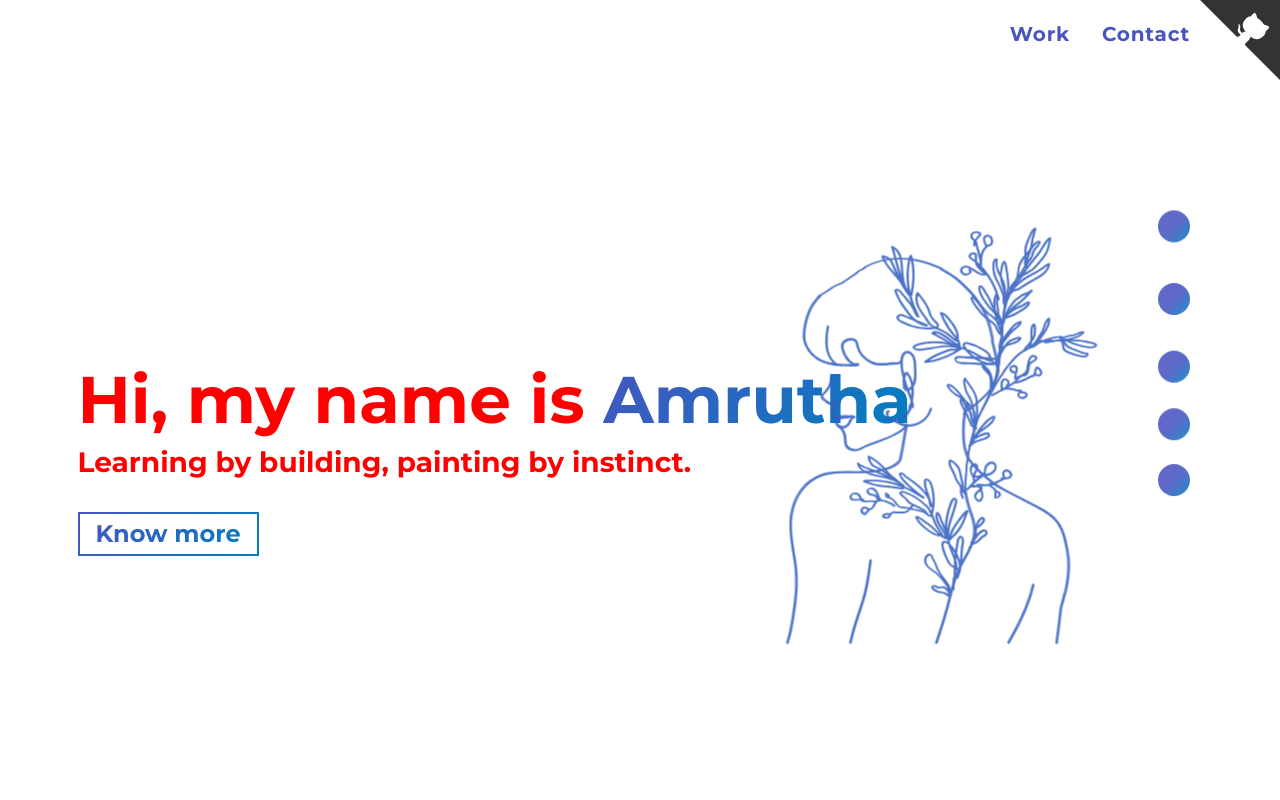
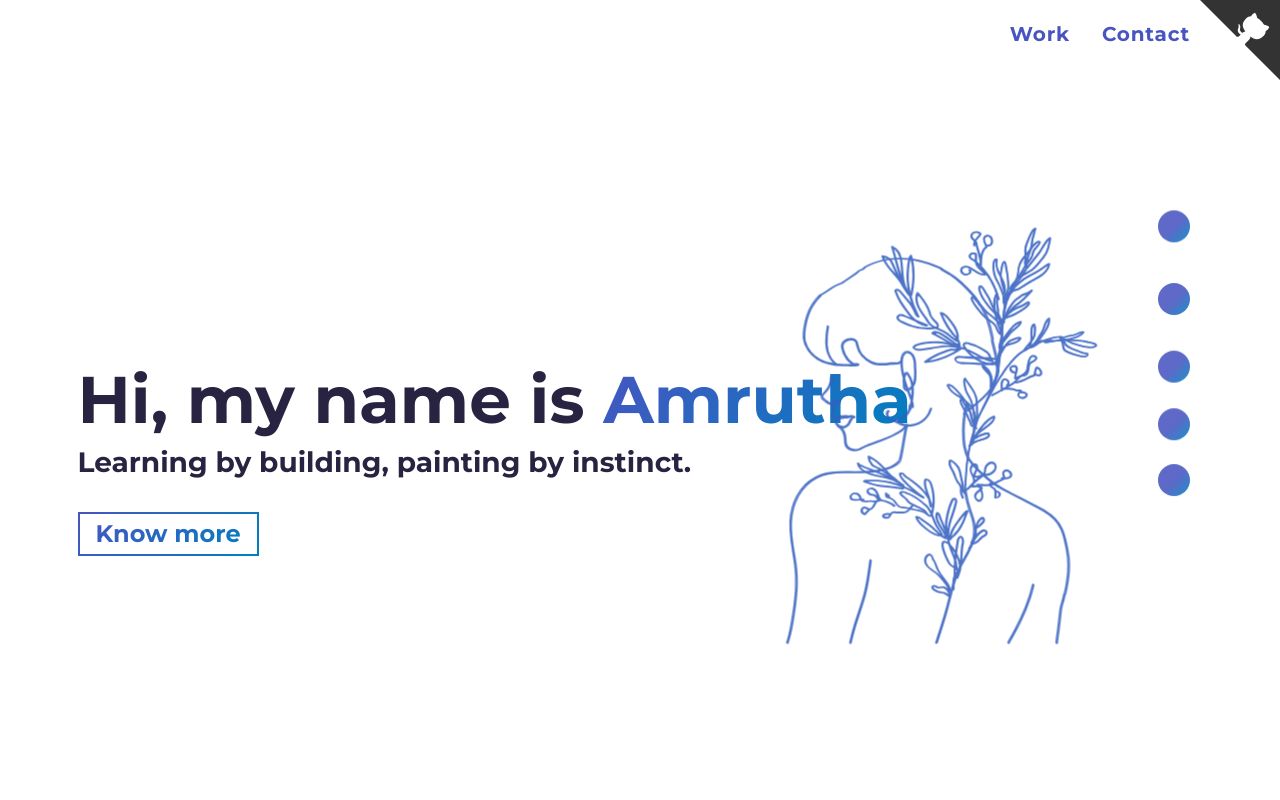
Before and after one commit to amruthae218/portfolio, a website built with Parcel: page src/index.html in a window 1280 px wide. Shown: the top 800 px of the page. Built offline with nearby package versions, Linux system fonts and the light colour scheme.

Commit message:
Update index.html

```diff
--- a/src/index.html
+++ b/src/index.html
@@ -28,14 +28,6 @@
   </head>
 
   <body>
-    <style>
-  .hero-title {
-    opacity: 1 !important;
-    display: block !important;
-    visibility: visible !important;
-    color: red;
-  }
-</style>
 
     <div id="top"></div>
     <header class="main-header">
```
